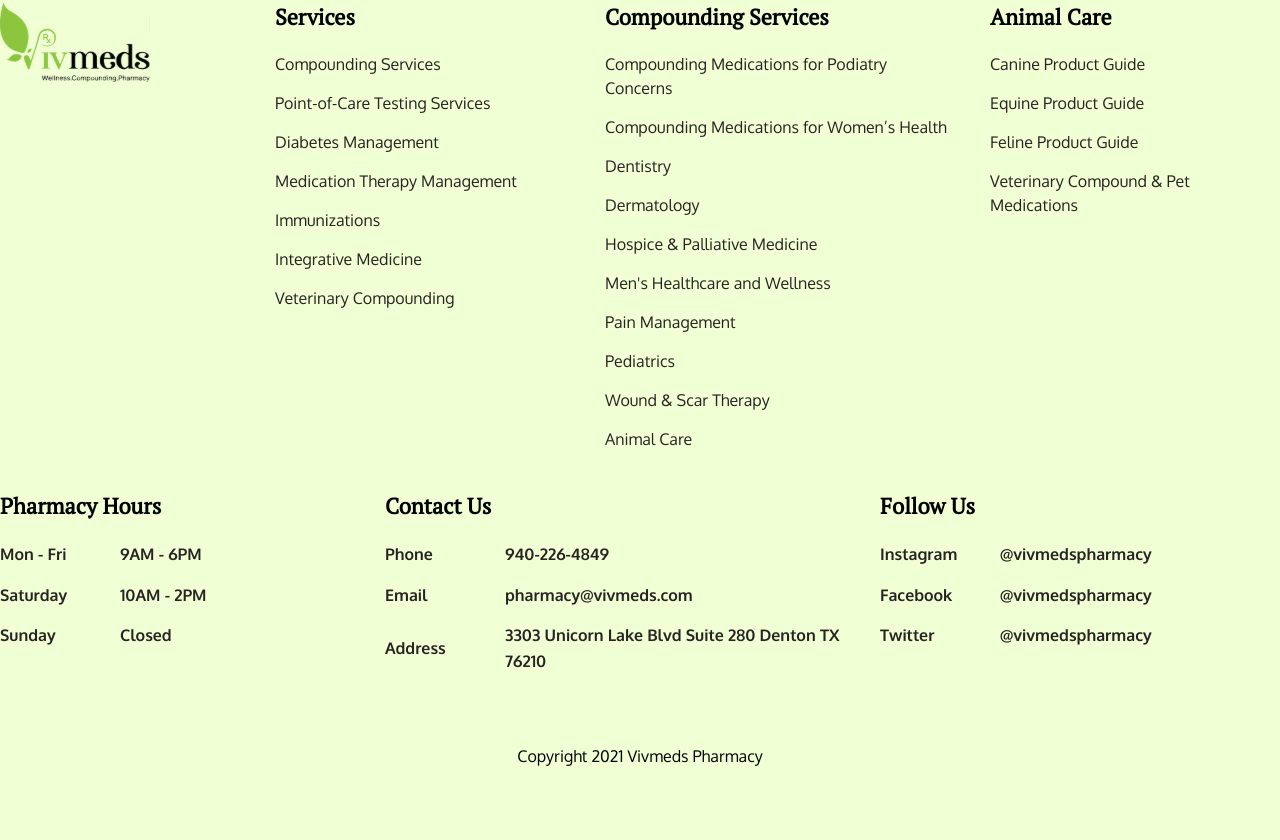
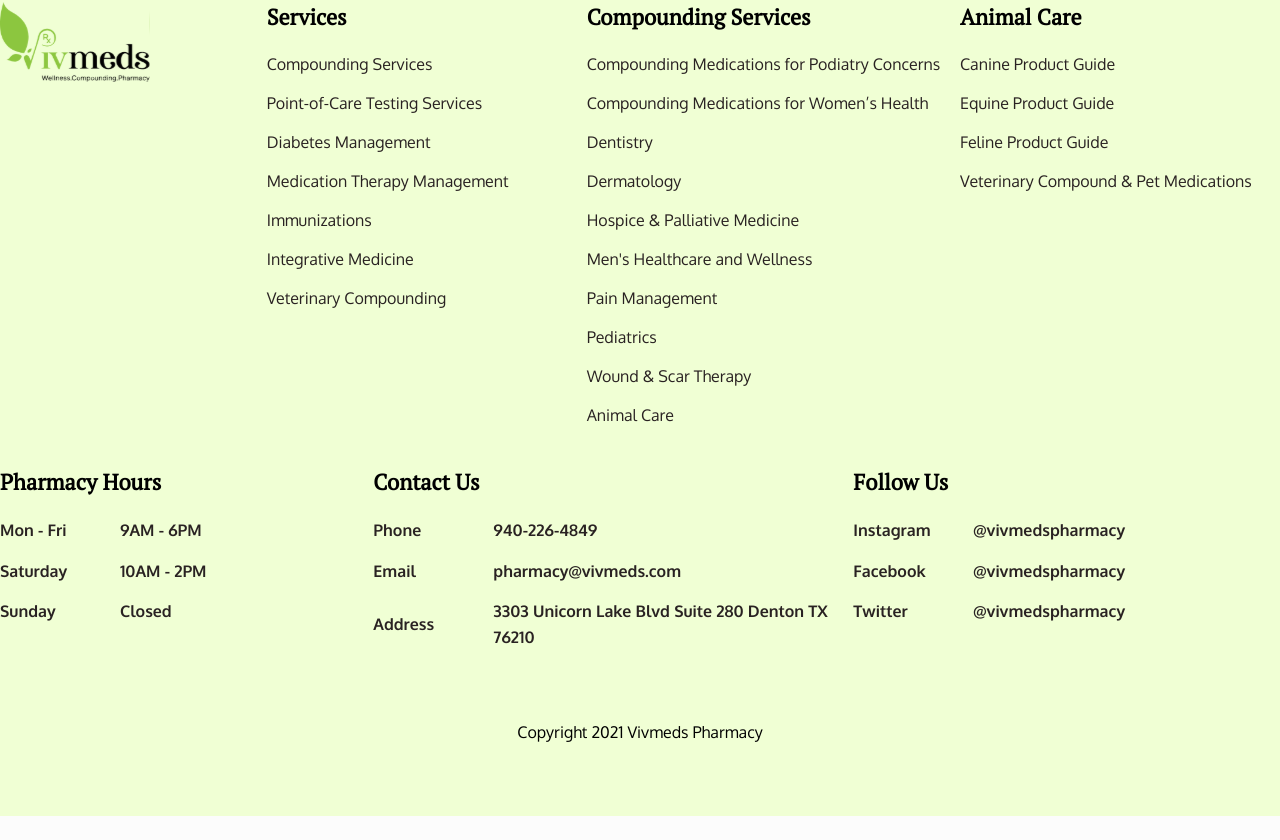
Before and after one commit to ismailomodara/viv-meds, a Nuxt app: page / in a window 1280 px wide. Shown: the part 10264-11104 px from the top of the page. After the commit the page ends 11080 px from the top, so only its background shows below. Built offline with nearby package versions, Linux system fonts and the light colour scheme; what vue-carousel-3d would draw is missing.

Commit message:
Fixed extra space issue

```diff
--- a/assets/css/layouts.scss
+++ b/assets/css/layouts.scss
@@ -158,7 +158,7 @@
   }
 }
 
-@media (max-width: 400px) {
+@media (max-width: 600px) {
   .vm-section {
     padding: 30px 15px;
   }
--- a/assets/css/main.scss
+++ b/assets/css/main.scss
@@ -244,7 +244,7 @@
   }
 }
 
-@media (max-width: 400px) {
+@media (max-width: 600px) {
 
   .el-collapse-item  {
     margin-bottom: 15px;
--- a/assets/css/typography.scss
+++ b/assets/css/typography.scss
@@ -132,7 +132,7 @@
   }
 }
 
-@media (max-width: 400px) {
+@media (max-width: 600px) {
   .vm-section__heading {
     margin-bottom: 20px;
 
--- a/components/Website/Footer.vue
+++ b/components/Website/Footer.vue
@@ -1,7 +1,7 @@
 <template>
   <div class="vm-footer">
     <el-container>
-      <el-row type="flex" class="flex-wrap" :gutter="40">
+      <el-row type="flex" class="flex-wrap">
         <el-col :md="5" :lg="5">
           <div class="vm-footer__logo">
             <img :src="getImage('vivmeds-logo.svg')" alt="VivMeds" />
@@ -41,7 +41,7 @@
           </div>
         </el-col>
       </el-row>
-      <el-row type="flex" class="flex-wrap" :gutter="40">
+      <el-row type="flex" class="flex-wrap">
         <el-col :md="7" :lg="5">
           <div class="vm-footer__section">
             <h5>Pharmacy Hours</h5>
@@ -95,7 +95,7 @@
         </el-col>
       </el-row>
       <el-row type="flex">
-        <el-col :span="24">
+        <el-col :lg="24">
           <div class="vm-footer__copyright">
             <p>Copyright {{ new Date().getFullYear() }} Vivmeds Pharmacy</p>
           </div>
@@ -178,7 +178,7 @@
 
 @media (max-width: 600px) {
   .vm-footer {
-    padding: 40px 15px 20px !important;
+    padding: 40px 10px 20px !important;
 
     &__logo {
       text-align: center;
--- a/components/Website/Newsletter.vue
+++ b/components/Website/Newsletter.vue
@@ -141,7 +141,7 @@
   }
 }
 
-@media (max-width: 400px) {
+@media (max-width: 600px) {
   .vm-newsletter {
     height: auto !important;
     padding: 30px 0;
--- a/components/Website/ScheduleConsultation.vue
+++ b/components/Website/ScheduleConsultation.vue
@@ -69,7 +69,7 @@
   }
 }
 
-@media (max-width: 400px) {
+@media (max-width: 600px) {
   .vm-schedule {
     height: auto !important;
     padding: 30px 15px;
--- a/components/Website/Testimonials.vue
+++ b/components/Website/Testimonials.vue
@@ -275,7 +275,7 @@
   }
 }
 
-@media (max-width: 400px) {
+@media (max-width: 600px) {
   .carousel-3d-container {
     height: 470px !important;
   }
--- a/pages/index.vue
+++ b/pages/index.vue
@@ -144,7 +144,7 @@
   }
 }
 
-@media (max-width: 400px) {
+@media (max-width: 600px) {
   .vm-home-action {
     margin-bottom: 20px;
   }
```
Also changed, not shown: assets/img/services/compounding.jpg.
